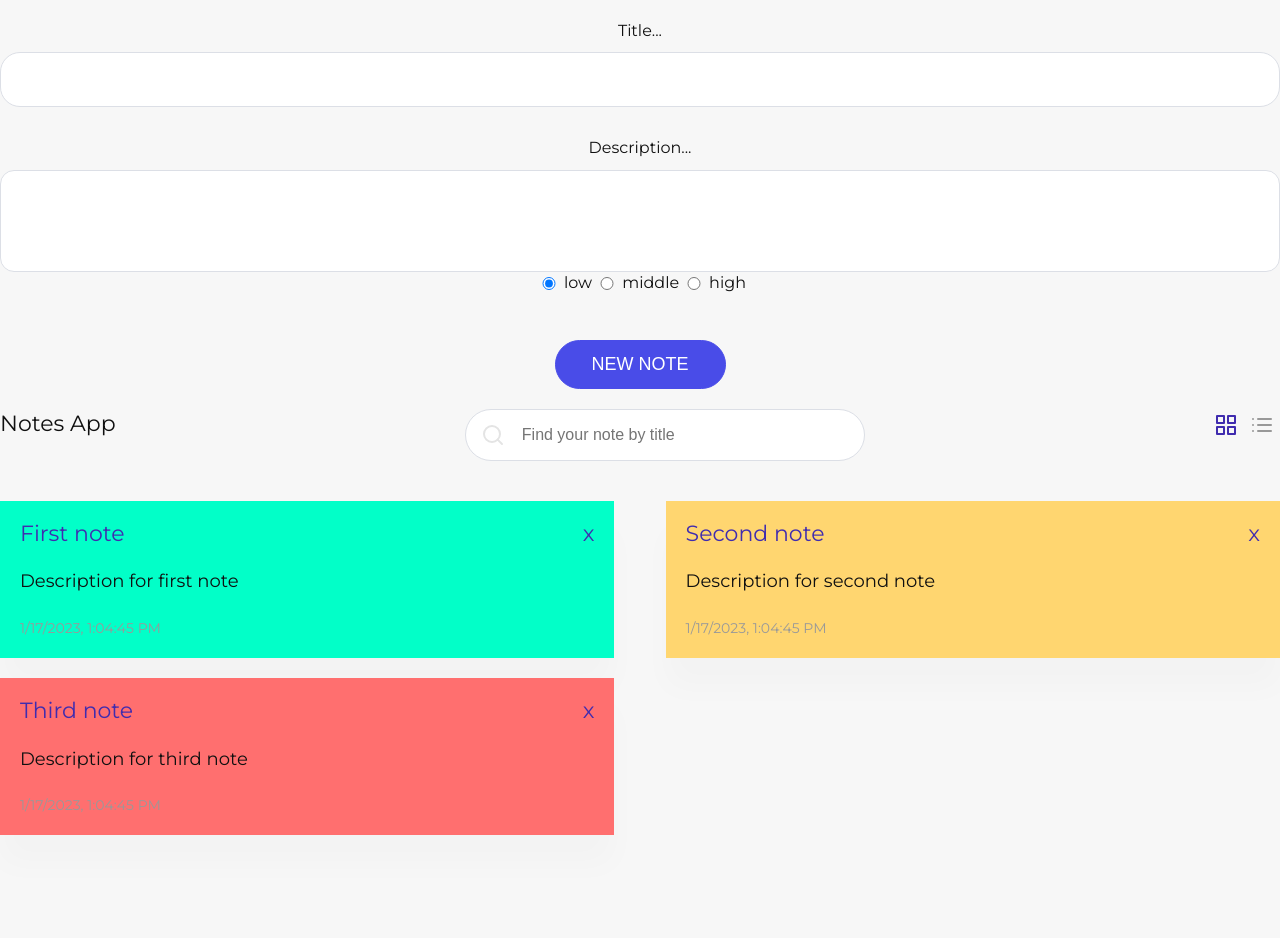
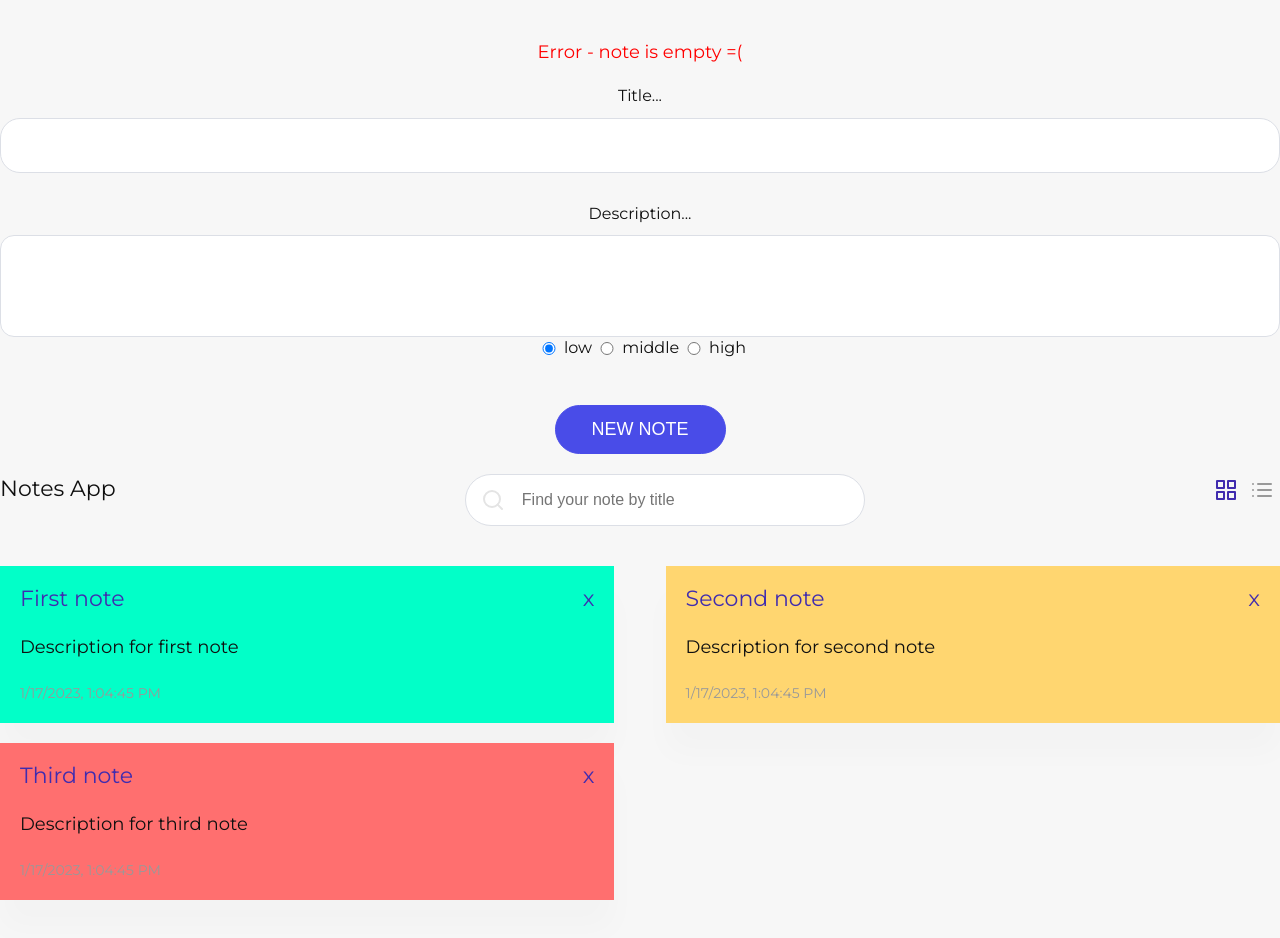
Before and after one commit to alligator2d/note_App, a Vue app: page / in a window 1280 px wide. Both pictures are taken after a click on the button "NEW NOTE". Shown: the top 938 px of the page. Before the commit the page ends 915 px from the top, so only its background shows below. Built offline with nearby package versions, Linux system fonts and the light colour scheme.

Commit message:
refactor

```diff
--- a/src/App.vue
+++ b/src/App.vue
@@ -63,7 +63,7 @@ export default {
 	data() {
 		return {
 			search: "",
-			// message: null,
+			message: null,
 			grid: true
 		};
 	},
@@ -71,7 +71,7 @@ export default {
 		...mapState({
 			notes: state => state.notes,
 			title: state => state.title,
-			message: state => state.message
+			// message: state => state.message
 		}),
 
 		notesFilter() {
--- a/src/components/Message.vue
+++ b/src/components/Message.vue
@@ -9,12 +9,12 @@ import { createNamespacedHelpers } from "vuex";
 const { mapState, mapActions, mapGetters, mapMutations } = createNamespacedHelpers("notesModule");
 
 export default {
-	// props: {
-	// 	message: {
-	// 		type: String,
-	// 		required: true,
-	// 	}
-	// }
+	props: {
+		message: {
+			type: String,
+			required: true,
+		}
+	},
 	computed: {
 		...mapState({
 			message: state => state.message
--- a/src/store/Notes/Notes.js
+++ b/src/store/Notes/Notes.js
@@ -28,7 +28,7 @@ export const notesModule = {
 			}
 		],
 		title: "Notes App",
-		message: null,
+		// message: null,
 
 	},
 	getters: {},
```
